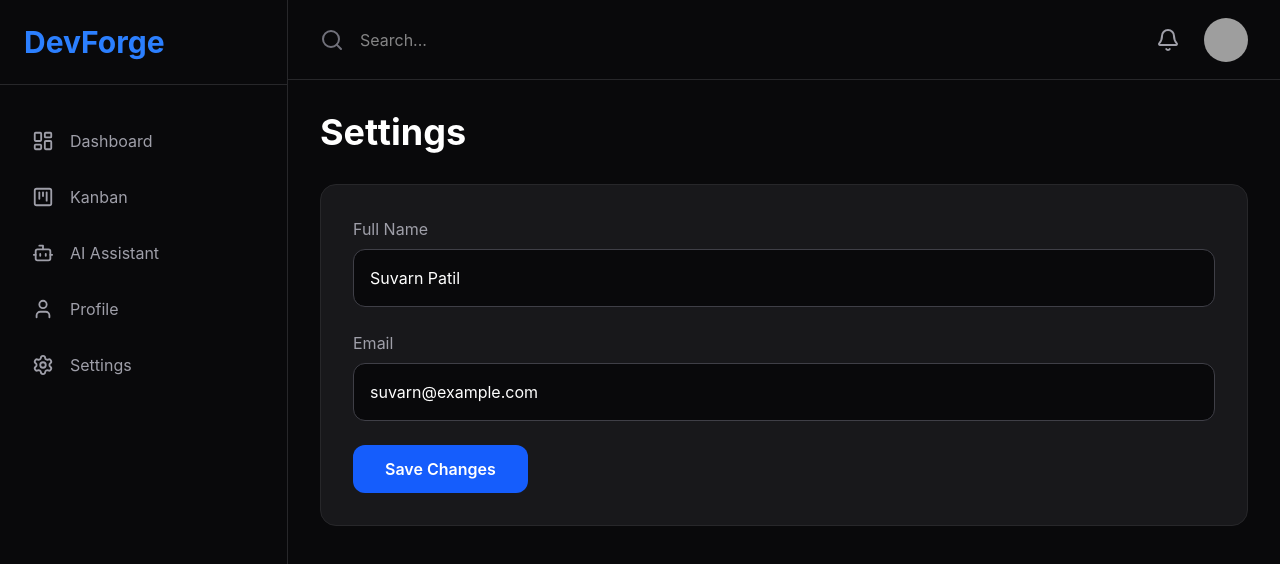
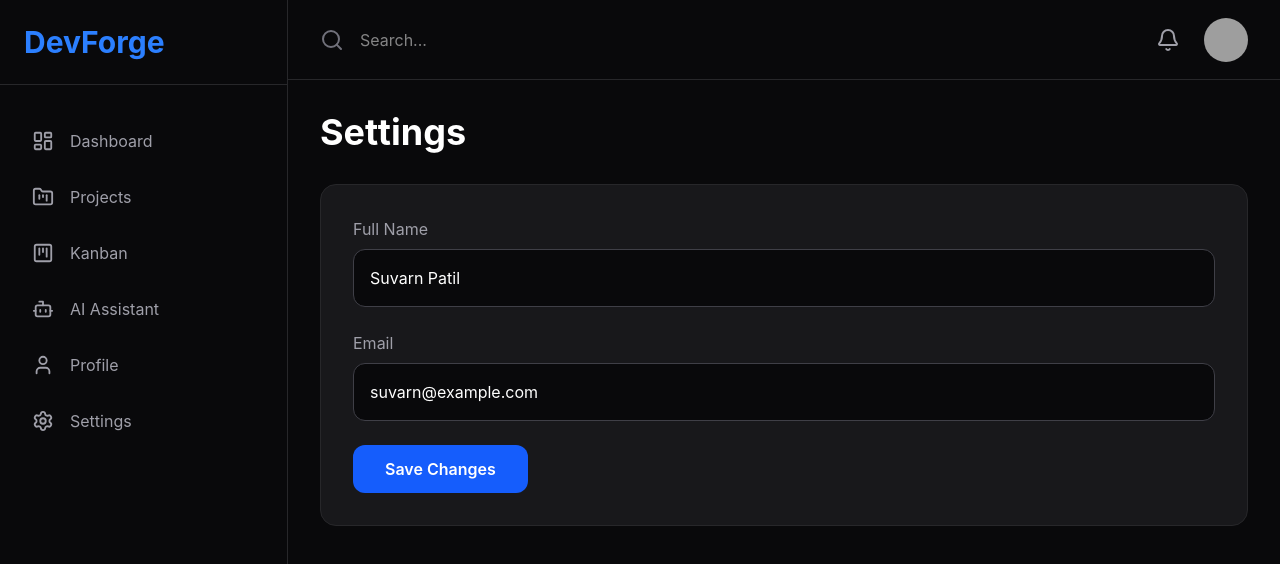
Before and after one commit to Suvarn-Patil/DevForge, a React (Vite) app in the folder frontend/: page /settings in a window 1280 px wide. Shown: the top 564 px of the page. Built offline with nearby package versions, Linux system fonts and the light colour scheme; sample sign-in values are in the browser's storage; grey boxes are pictures that could not be loaded.

Commit message:
Add Projects sidebar

```diff
--- a/frontend/src/components/dashboard/Sidebar.tsx
+++ b/frontend/src/components/dashboard/Sidebar.tsx
@@ -1,6 +1,7 @@
 import { Link } from "react-router-dom";
 import {
   LayoutDashboard,
+  FolderKanban,
   KanbanSquare,
   Bot,
   User,
@@ -12,6 +13,11 @@ const menu = [
     icon: LayoutDashboard,
     name: "Dashboard",
     path: "/dashboard",
+  },
+  {
+    icon: FolderKanban,
+    name: "Projects",
+    path: "/projects",
   },
   {
     icon: KanbanSquare,
@@ -38,17 +44,13 @@ const menu = [
 export default function Sidebar() {
   return (
     <aside className="flex h-screen w-72 flex-col border-r border-zinc-800 bg-zinc-950">
-
       <div className="border-b border-zinc-800 p-6">
-
         <h1 className="text-3xl font-bold text-blue-500">
           DevForge
         </h1>
-
       </div>
 
       <div className="mt-8 flex flex-col gap-2 px-4">
-
         {menu.map((item) => (
           <Link
             key={item.name}
@@ -59,9 +61,7 @@ export default function Sidebar() {
             {item.name}
           </Link>
         ))}
-
       </div>
-
     </aside>
   );
 }
```
